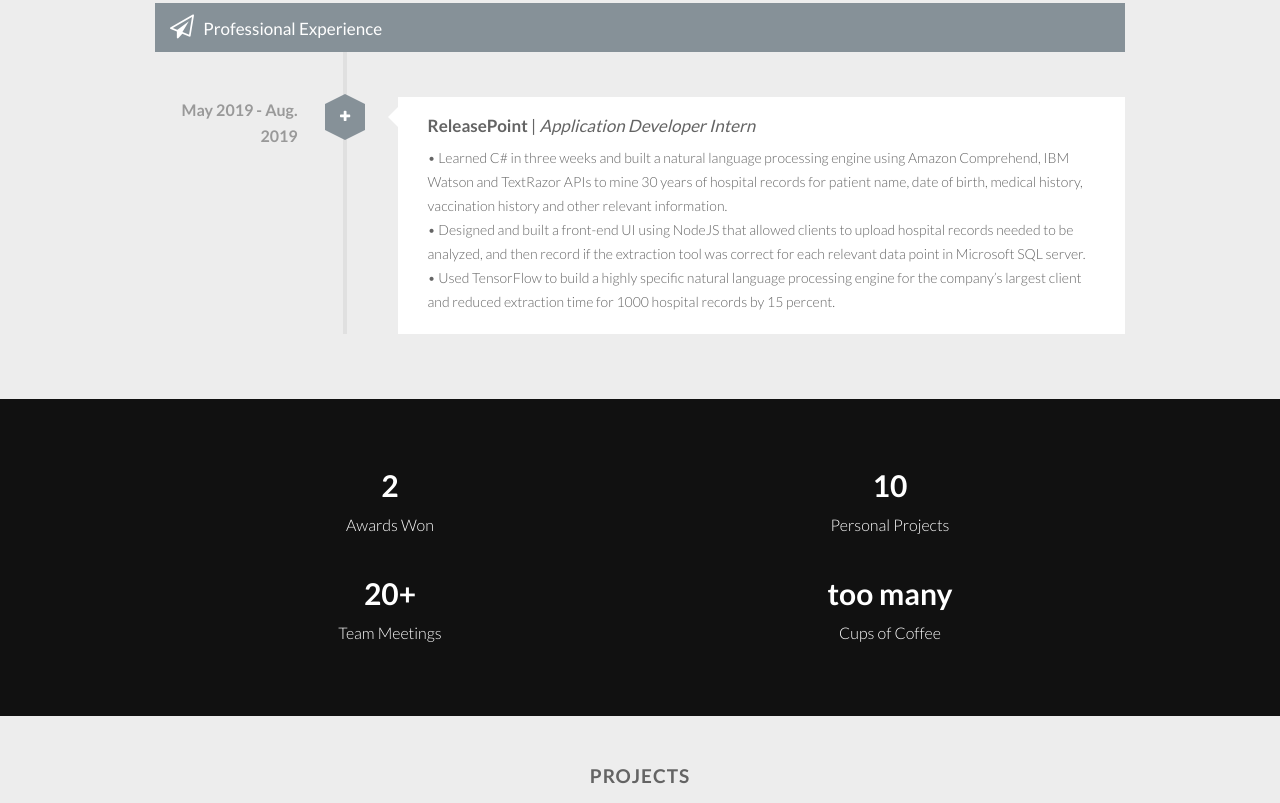
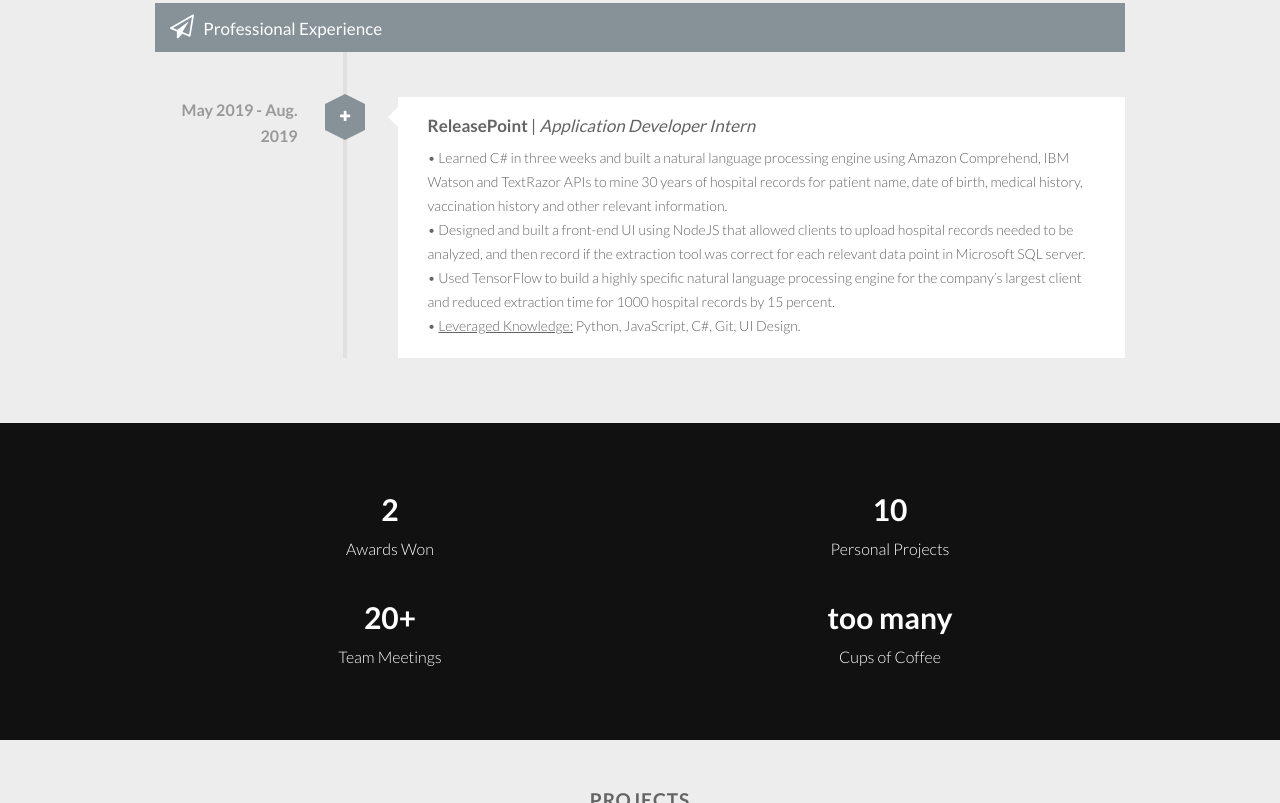
Before and after one commit to hkanumilli/MyWebsite, a plain HTML site: page index.html in a window 1280 px wide. Shown: the part 3442-4245 px from the top of the page. Drawn offline with nearby package versions, Linux system fonts and the light colour scheme.

Commit message:
Update index.html

```diff
--- a/index.html
+++ b/index.html
@@ -298,7 +298,7 @@
 								<div class="v-icon" data-toggle="collapse" data-target="#toggle-5"><i class="fa fa-plus"></i></div>
 								<div class="v-label wow fadeInRight" data-wow-duration="0.7s" data-wow-delay="0.2s">
 									<h4><div href="#" data-toggle="collapse" data-target="#toggle-5"><strong>ReleasePoint</strong> | <em>Application Developer Intern</em></div></h4>
-									<p id="toggle-5" class="collapse in">• Learned C# in three weeks and built a natural language processing engine using Amazon Comprehend, IBM Watson and TextRazor APIs to mine 30 years of hospital records for patient name, date of birth, medical history, vaccination history and other relevant information.<br>• Designed and built a front-end UI using NodeJS that allowed clients to upload hospital records needed to be analyzed, and then record if the extraction tool was correct for each relevant data point in Microsoft SQL server.<br>• Used TensorFlow to build a highly specific natural language processing engine for the company’s largest client and reduced extraction time for 1000 hospital records by 15 percent.<br><!--• Traveled to Manila, Philippines with the engineering team and CEO and deployed tool to 50 companies in 4 countries.<br>• <u>Leveraged Knowledge:</u> Python, JavaScript, C#, Git, UI Design--></p>
+									<p id="toggle-5" class="collapse in">• Learned C# in three weeks and built a natural language processing engine using Amazon Comprehend, IBM Watson and TextRazor APIs to mine 30 years of hospital records for patient name, date of birth, medical history, vaccination history and other relevant information.<br>• Designed and built a front-end UI using NodeJS that allowed clients to upload hospital records needed to be analyzed, and then record if the extraction tool was correct for each relevant data point in Microsoft SQL server.<br>• Used TensorFlow to build a highly specific natural language processing engine for the company’s largest client and reduced extraction time for 1000 hospital records by 15 percent.<br><!--• Traveled to Manila, Philippines with the engineering team and CEO and deployed tool to 50 companies in 4 countries.<br>-->• <u>Leveraged Knowledge:</u> Python, JavaScript, C#, Git, UI Design.</p>
 								</div>
 							</li>
 						</ul>
```
